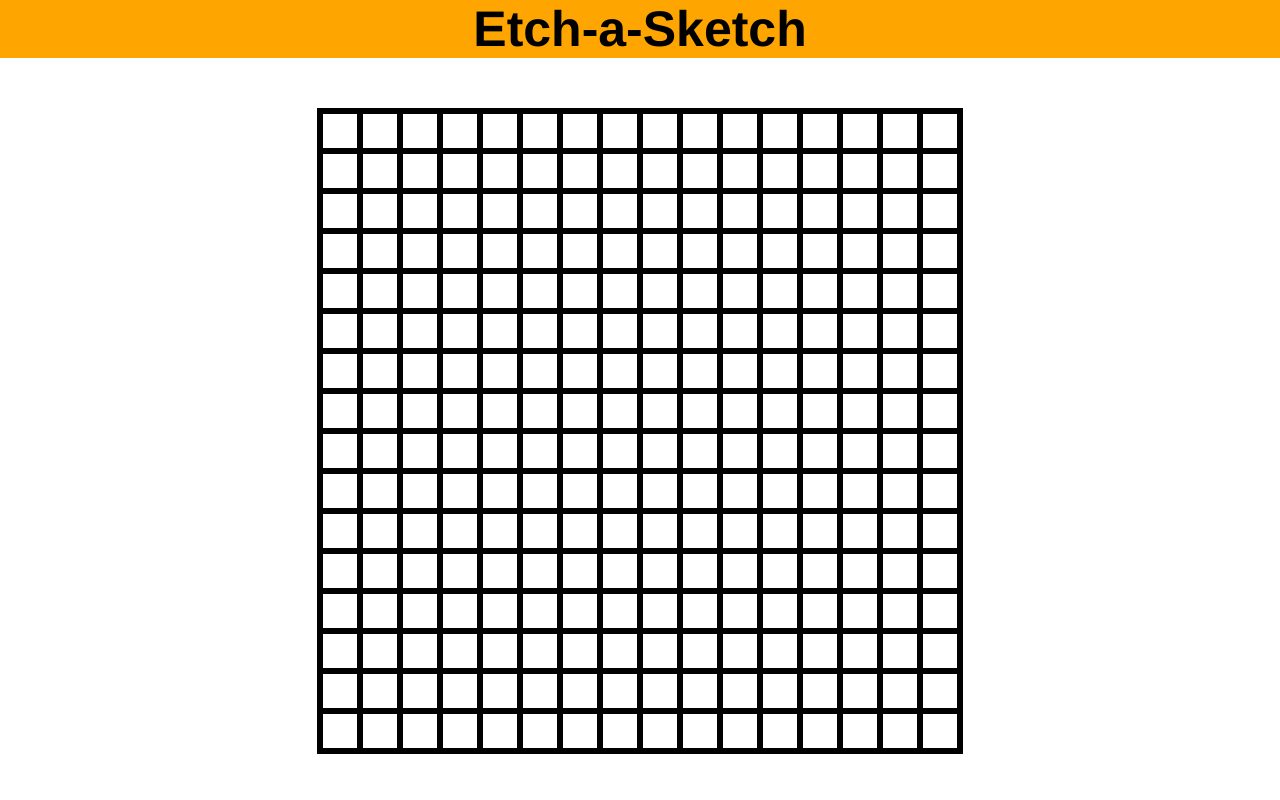
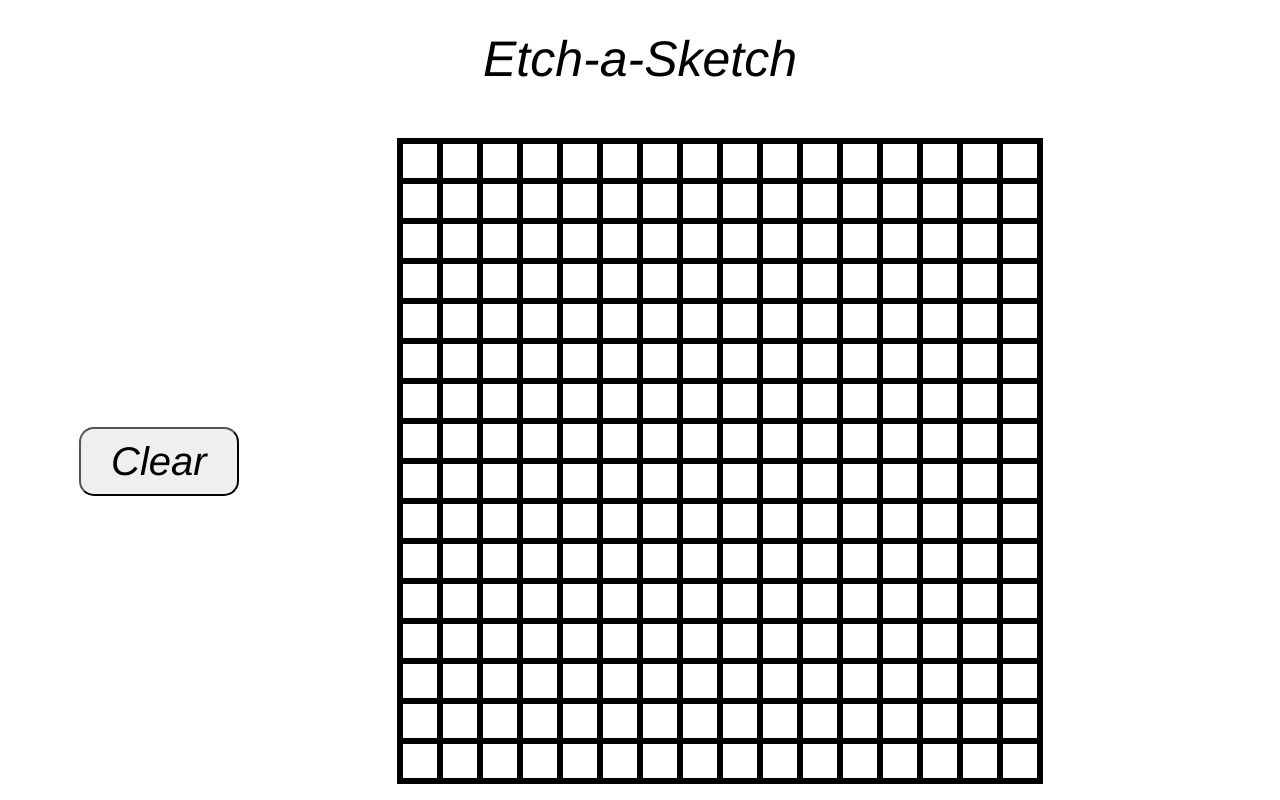
Before and after one commit to k-cp/Etch-a-Sketch, a plain HTML site: page index.html in a window 1280 px wide. Drawn offline with Linux system fonts and the light colour scheme.

Commit message:
Add clear button

```diff
--- a/index.html
+++ b/index.html
@@ -3,14 +3,16 @@
 <head>
     <meta charset="UTF-8">
     <meta name="viewport" content="width=device-width, initial-scale=1.0">
-    <title>Document</title>
+    <title>Etch-a-Sketch</title>
     <link href="style.css" rel="stylesheet">
 </head>
 <body>
     <header>Etch-a-Sketch</header>
 
     <div class="horizontal">
-        <div></div>
+        <div class="left">
+            <button id="clear">Clear</button>
+        </div>
         <div class="container"></div>
         <div></div>
     </div>
--- a/js-file.js
+++ b/js-file.js
@@ -22,10 +22,18 @@ for (let i = 0; i < 16; i++) {
 const boxes = document.querySelectorAll('.box');
 boxes.forEach(box => box.addEventListener('mouseover', changeColor))
 
+const clear = document.querySelector('#clear');
 
+clear.addEventListener('click', clearColor);
 
 function changeColor(e) {
-    const selected = e.target
-    console.log(e.target)
+    const selected = e.target;
     selected.style.backgroundColor = 'red';
 }
+
+function clearColor() {
+    boxes.forEach(function (box) {
+        const selected = box;
+        selected.style.backgroundColor = 'white';
+    })
+}
--- a/style.css
+++ b/style.css
@@ -4,12 +4,14 @@ body {
 }
 
 header {
-    background-color: orange;
+    background-color: white;
     text-align: center;
     font-family: "Helvetica Neue", "Arial", sans-serif;
-    font-weight: bold;
+    font-variant-ligatures: normal;
     font-size: 50px;
-    margin: 0 0 50px;
+    font-style: italic;
+    font-weight: 100;
+    margin: 30px 0 50px;
 }
 
 .row {
@@ -24,3 +26,19 @@ header {
     display: flex;
     justify-content: space-around;
 }
+
+.left {
+    display: flex;
+    flex-direction: column;
+    justify-content: center;
+}
+
+#clear {
+    font-family: "Helvetica Neue", "Arial", sans-serif;
+    font-variant-ligatures: normal;
+    font-style: italic;
+    font-size: 40px;
+    font-weight: 100;
+    padding: 10px 30px 10px;
+    border-radius: 15px;
+}
```
